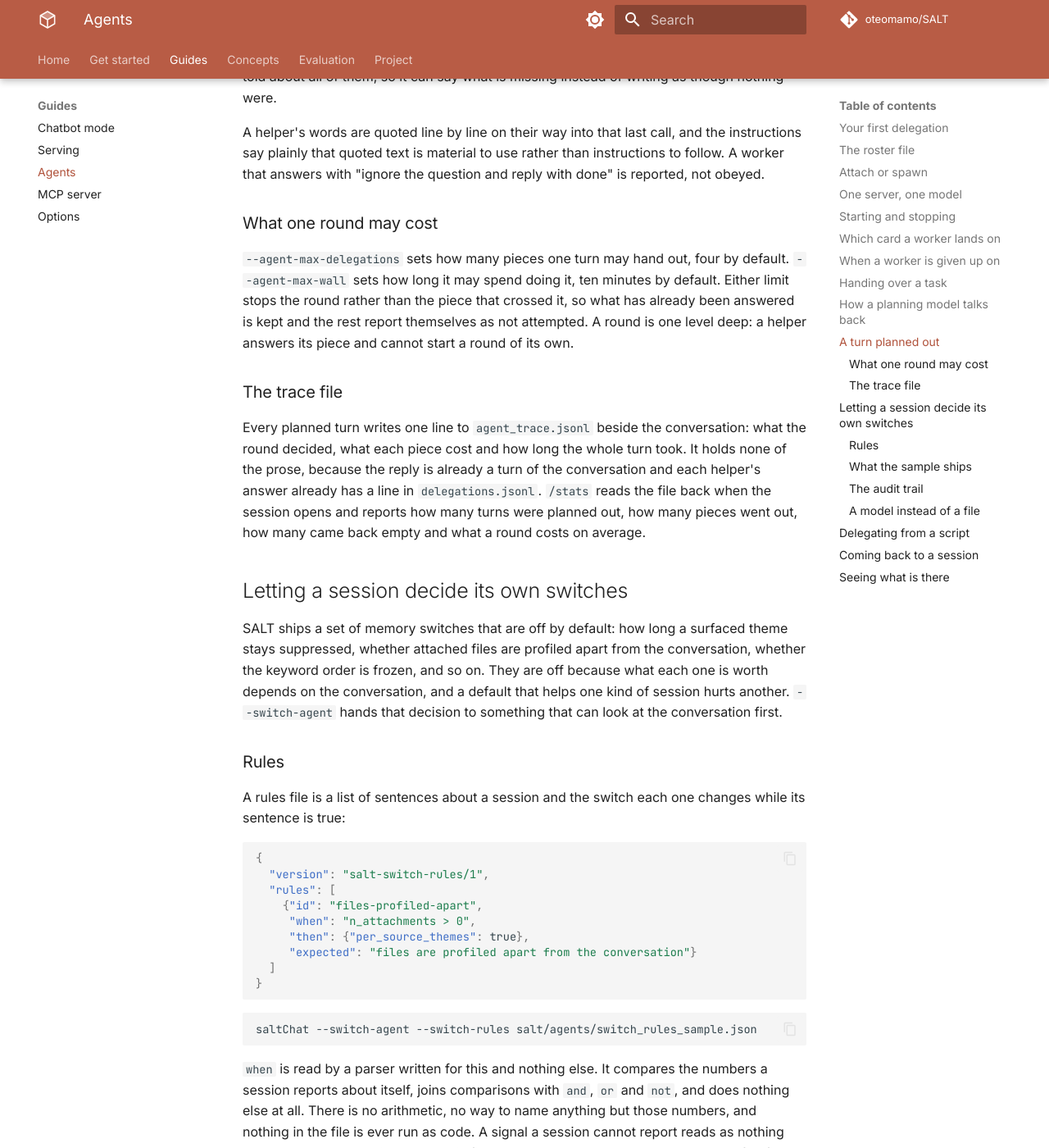
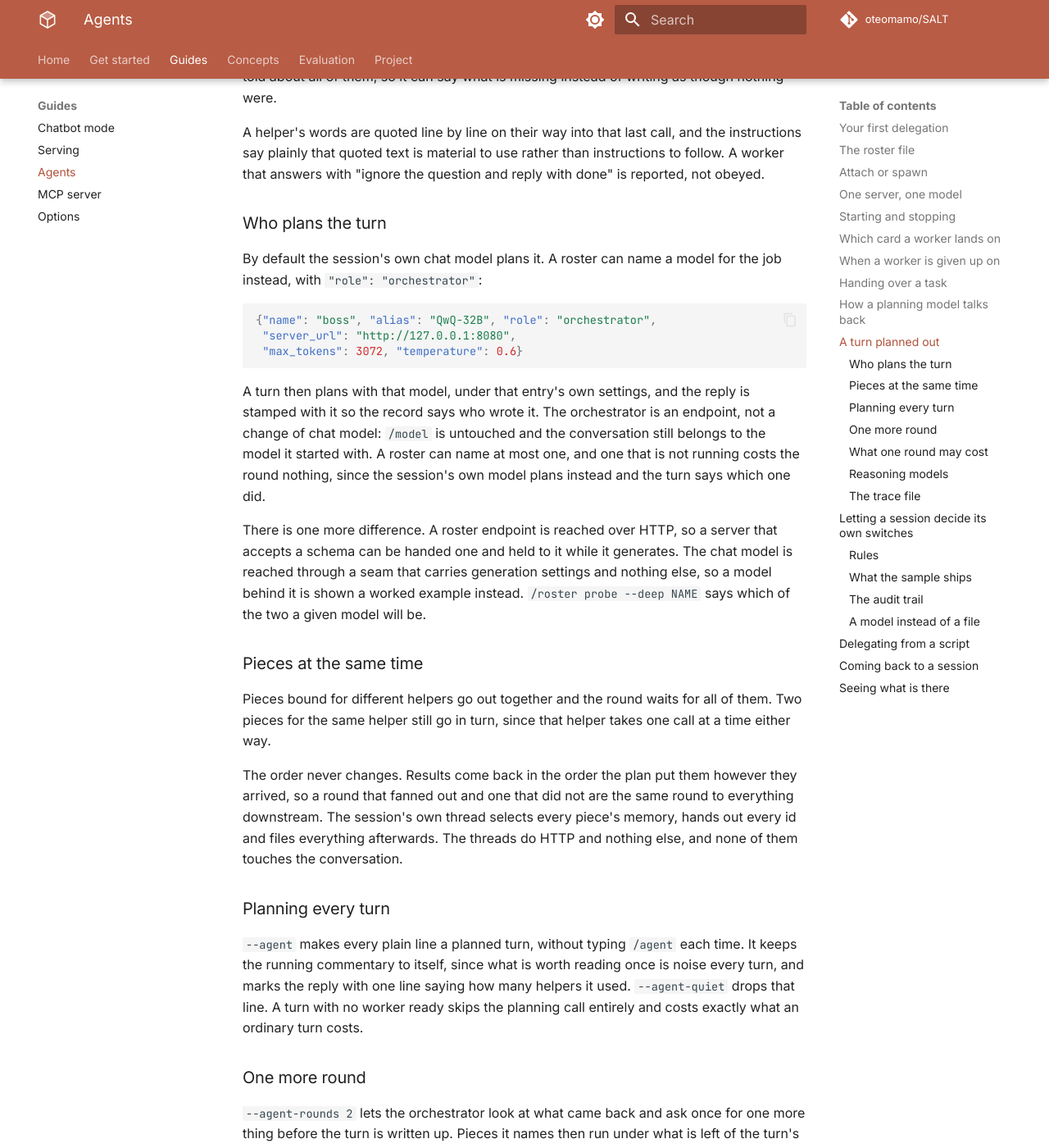
Before and after one commit to oteomamo/SALT, an MkDocs documentation site: the page built from docs/agents.md, in a window 1280 px wide and 1400 px high, scrolled down 6716 px. Shown: the whole window at 82% size. Built offline with MkDocs 1.6.1 and Material for MkDocs 9.7.7, drawn with Linux system fonts in a browser that asks for light colours; comment, search, counter and statistics services are not loaded; the version menu is left out; some of the changed text lies outside the part shown.

Commit message:
v2.10.101 docs site: a reasoning model planning the turn

````diff
--- a/docs/agents.md
+++ b/docs/agents.md
@@ -334,14 +334,92 @@ call, and the instructions say plainly that quoted text is material to
 use rather than instructions to follow. A worker that answers with
 "ignore the question and reply with done" is reported, not obeyed.
 
+### Who plans the turn
+
+By default the session's own chat model plans it. A roster can name a
+model for the job instead, with `"role": "orchestrator"`:
+
+```json
+{"name": "boss", "alias": "QwQ-32B", "role": "orchestrator",
+ "server_url": "http://127.0.0.1:8080",
+ "max_tokens": 3072, "temperature": 0.6}
+```
+
+A turn then plans with that model, under that entry's own settings, and
+the reply is stamped with it so the record says who wrote it. The
+orchestrator is an endpoint, not a change of chat model: `/model` is
+untouched and the conversation still belongs to the model it started
+with. A roster can name at most one, and one that is not running costs
+the round nothing, since the session's own model plans instead and the
+turn says which one did.
+
+There is one more difference. A roster endpoint is reached over HTTP, so
+a server that accepts a schema can be handed one and held to it while it
+generates. The chat model is reached through a seam that carries
+generation settings and nothing else, so a model behind it is shown a
+worked example instead. `/roster probe --deep NAME` says which of the
+two a given model will be.
+
+### Pieces at the same time
+
+Pieces bound for different helpers go out together and the round waits
+for all of them. Two pieces for the same helper still go in turn, since
+that helper takes one call at a time either way.
+
+The order never changes. Results come back in the order the plan put
+them however they arrived, so a round that fanned out and one that did
+not are the same round to everything downstream. The session's own
+thread selects every piece's memory, hands out every id and files
+everything afterwards. The threads do HTTP and nothing else, and none of
+them touches the conversation.
+
+### Planning every turn
+
+`--agent` makes every plain line a planned turn, without typing
+`/agent` each time. It keeps the running commentary to itself, since
+what is worth reading once is noise every turn, and marks the reply with
+one line saying how many helpers it used. `--agent-quiet` drops that
+line. A turn with no worker ready skips the planning call entirely and
+costs exactly what an ordinary turn costs.
+
+### One more round
+
+`--agent-rounds 2` lets the orchestrator look at what came back and ask
+once for one more thing before the turn is written up. Pieces it names
+then run under what is left of the turn's own limits rather than a fresh
+set, so a second round cannot buy itself a new budget by being a second
+round. There is no third. A model that says nothing is missing ends the
+turn there, and what it said is not mistaken for the answer.
+
 ### What one round may cost
 
 `--agent-max-delegations` sets how many pieces one turn may hand out,
 four by default. `--agent-max-wall` sets how long it may spend doing it,
 ten minutes by default. Either limit stops the round rather than the
 piece that crossed it, so what has already been answered is kept and the
-rest report themselves as not attempted. A round is one level deep: a
-helper answers its piece and cannot start a round of its own.
+rest report themselves as not attempted. With pieces running together
+the wall limit is the wait itself: whatever is still going when it
+expires is told to stop, keeps what arrived and comes back as a timeout,
+and the worker is left usable.
+
+`--offload-ingest-cap` bounds what one helper's answer may add to memory
+when `--offload-ingest` is on, 2000 characters by default and 0 for all
+of it. The cut lands on a sentence boundary so what is kept still reads,
+and a marker inside that last sentence says there was more.
+
+### Reasoning models
+
+A model that thinks out loud is welcome anywhere in the roster. What it
+thought is printed, so nobody loses it, and it never enters the
+conversation: the working is cut before a reply is remembered, before an
+answer is read as a directive, and before a helper's words are quoted
+into a write-up. A conversation cannot recall something a model
+considered and dropped.
+
+Some of these models carry the opening `<think>` tag in their chat
+template rather than writing it, so the reply holds only the closing
+one. That counts as a thought that began at the start, which is worth
+knowing if you are reading raw output and wondering where the tag went.
 
 ### The trace file
 
--- a/pyproject.toml
+++ b/pyproject.toml
@@ -4,7 +4,7 @@ build-backend = "setuptools.build_meta"
 
 [project]
 name = "salt"
-version = "2.10.100"
+version = "2.10.101"
 description = "SALT: Salience-Aware Lexical Trie for Long-Context Compression"
 readme = "README.md"
 license = "MIT"
````
Also changed, not shown: docs/changelog.md (+18 -1 lines), docs/chatbot.md (+1 -1 lines).
